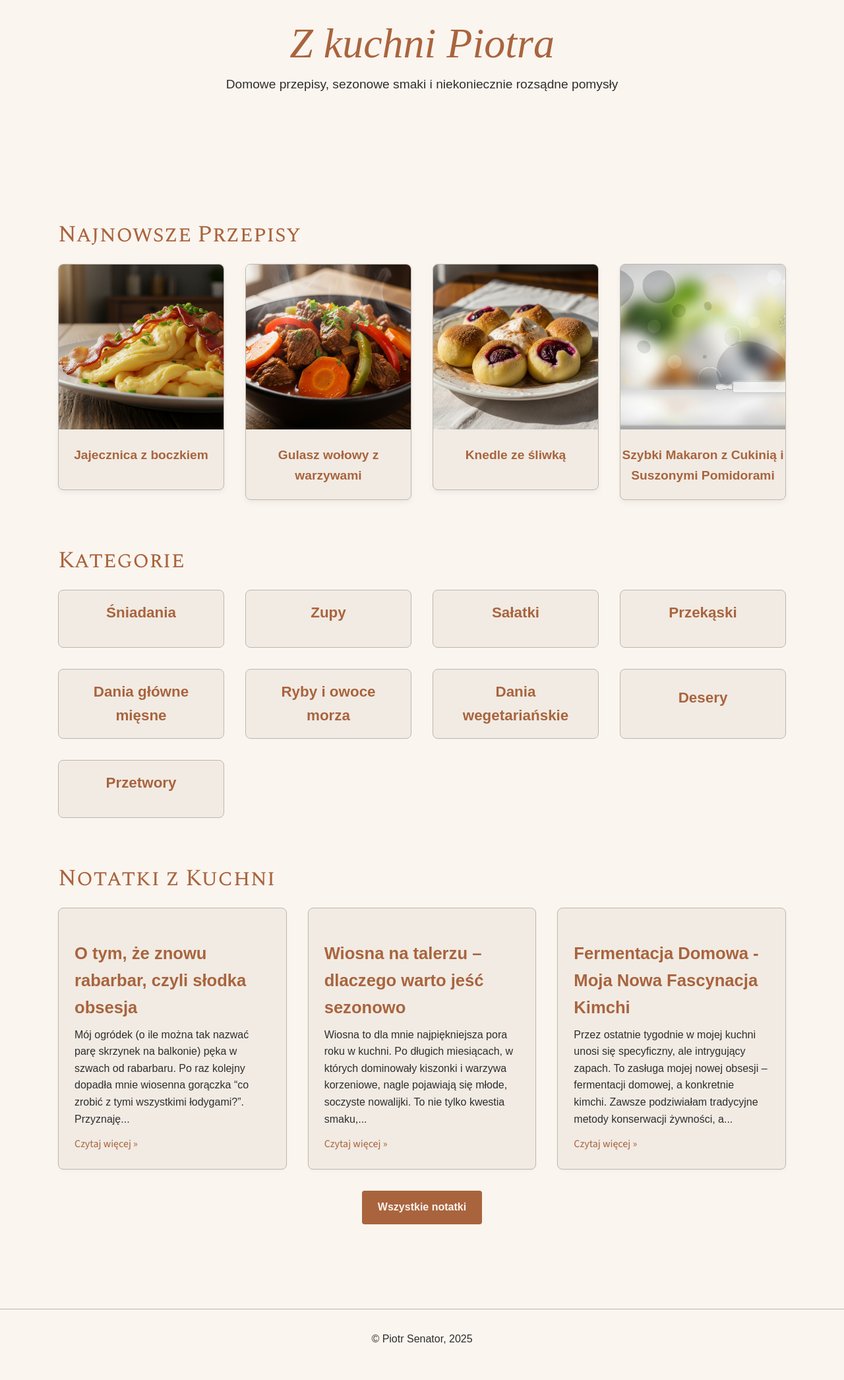
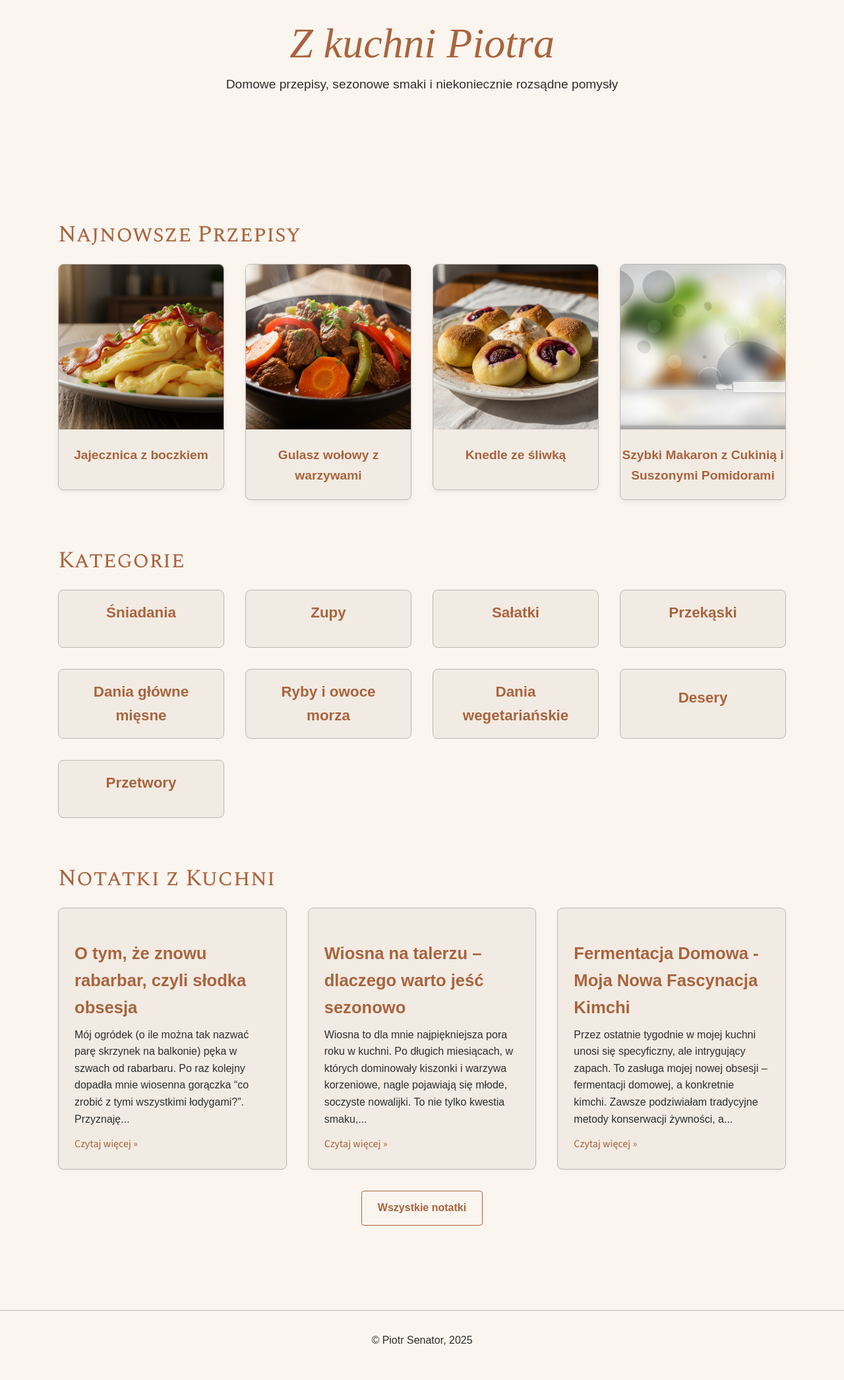
Before and after one commit to piotrsenator/kuchnia, a Jekyll site: the page built from index.html, in a window 1280 px wide. Shown: the whole page at 66% size. Built offline with Jekyll 4.4.1, drawn with Linux system fonts in a browser that asks for light colours; some web fonts are replaced.

Commit message:
Update style.css

```diff
--- a/assets/css/style.css
+++ b/assets/css/style.css
@@ -312,24 +312,24 @@ p {
 }
 
 .button.primary-button {
+    background-color: transparent;
+    color: var(--color-primary);
+    border: 1px solid var(--color-primary);
+}
+
+.button.primary-button:hover {
+    background-color: var(--color-primary);
+    color: var(--color-background-light);
+}
+
+.button.secondary-button {
     background-color: var(--color-primary);
     color: var(--color-background-light);
     border: none;
 }
 
-.button.primary-button:hover {
+.button.secondary-button:hover {
     background-color: var(--color-text-dark);
-    color: var(--color-background-light);
-}
-
-.button.secondary-button {
-    background-color: transparent;
-    color: var(--color-primary);
-    border: 1px solid var(--color-primary);
-}
-
-.button.secondary-button:hover {
-    background-color: var(--color-primary);
     color: var(--color-background-light);
 }
 
```
